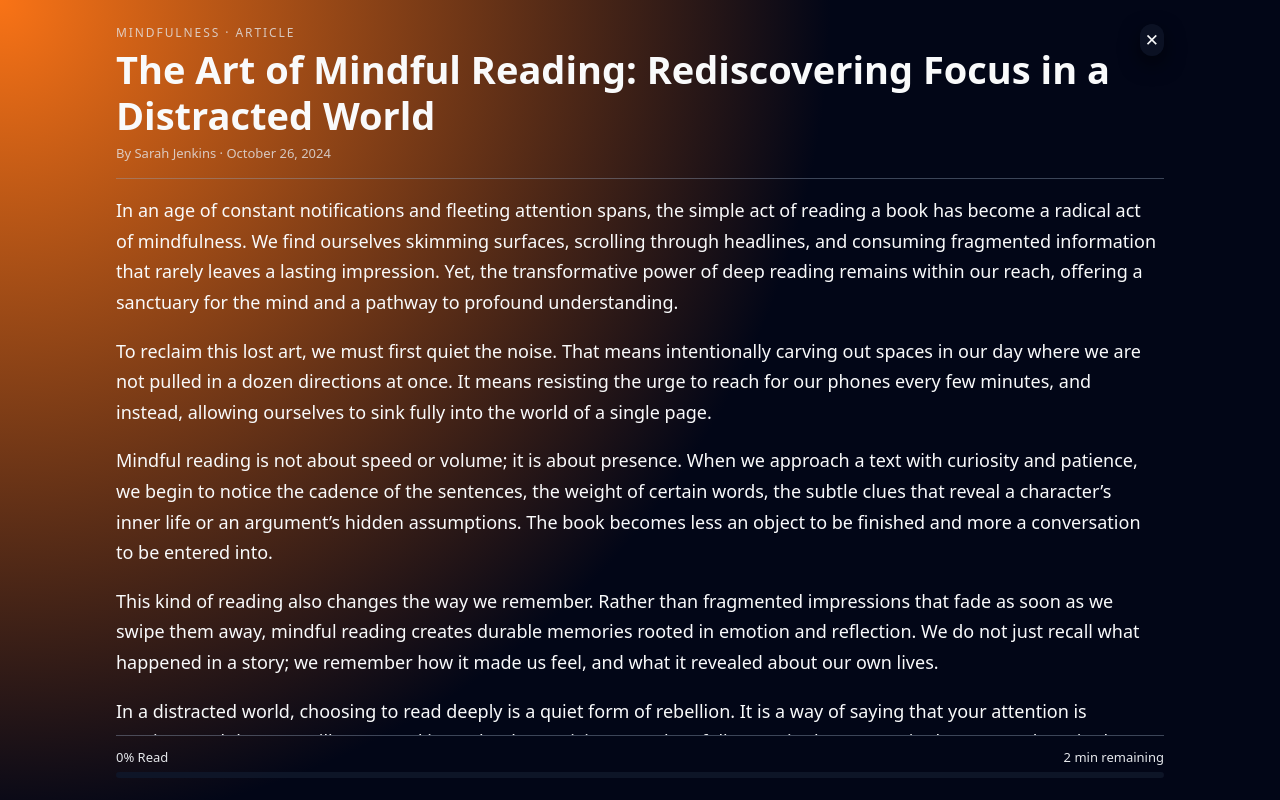
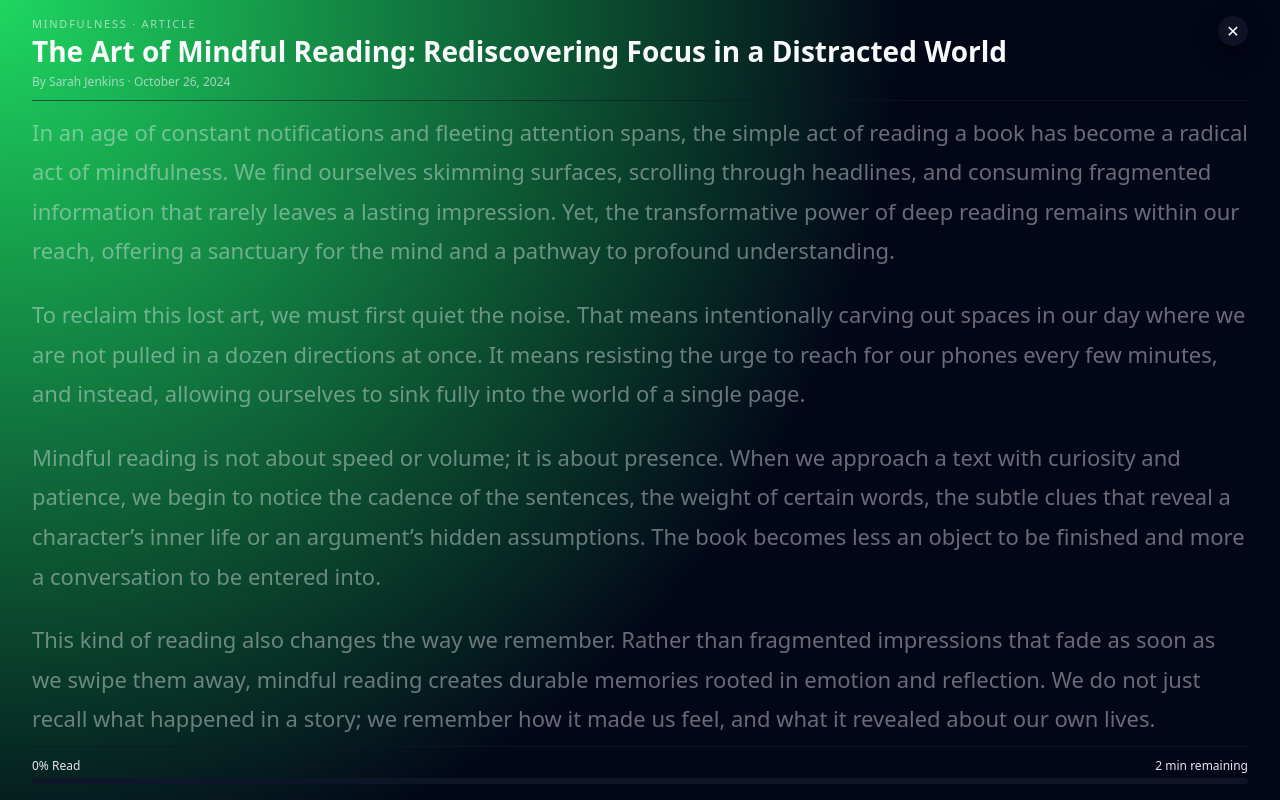
Before and after one commit to die-gooo/spoti-like-test, a plain HTML site: page index.html in a window 1280 px wide. Both pictures are taken after a click on the button "Leggi altro". Drawn offline with Linux system fonts and the light colour scheme.

Commit message:
Update style.css

```diff
--- a/style.css
+++ b/style.css
@@ -98,7 +98,7 @@ body {
 .reader-overlay {
   position: fixed;
   inset: 0;
-  background: radial-gradient(circle at top left, #f97316 0, #020617 55%);
+  background: radial-gradient(circle at top left, #1ed760 0, #020617 60%);
   z-index: 50;
   display: none; /* nascosto di default */
   justify-content: center;
@@ -111,64 +111,66 @@ body {
 
 .reader-shell {
   width: 100%;
-  max-width: 1080px;
+  max-width: none;           /* full width */
   margin: 0 auto;
   display: flex;
   flex-direction: column;
-  padding: 24px 16px 16px;
+  padding: 16px 32px 12px;   /* meno padding, stile player */
   color: #f9fafb;
-  height: 100vh; /* full height */
+  height: 100vh;             /* full height */
 }
+
+/* Header compatto */
 
 .reader-header {
   display: flex;
   justify-content: space-between;
   align-items: flex-start;
   gap: 16px;
-  padding-bottom: 16px;
-  border-bottom: 1px solid rgba(148, 163, 184, 0.4);
+  padding-bottom: 10px;
+  border-bottom: 1px solid rgba(15, 23, 42, 0.6);
 }
 
 .reader-tag {
-  font-size: 12px;
+  font-size: 11px;
   text-transform: uppercase;
   letter-spacing: 0.16em;
   color: #e5e7eb;
-  opacity: 0.8;
-  margin-bottom: 6px;
+  opacity: 0.7;
+  margin-bottom: 4px;
 }
 
 .reader-title {
-  font-size: clamp(28px, 4vw, 38px);
+  font-size: clamp(22px, 3vw, 28px); /* più piccolo, tipo barra Spotify */
   font-weight: 700;
   line-height: 1.2;
-  margin-bottom: 6px;
+  margin-bottom: 4px;
 }
 
 .reader-meta {
-  font-size: 13px;
+  font-size: 12px;
   color: #e5e7eb;
-  opacity: 0.8;
+  opacity: 0.7;
 }
 
 .reader-close {
   border: none;
-  background: rgba(15, 23, 42, 0.7);
-  width: 32px;
-  height: 32px;
+  background: rgba(15, 23, 42, 0.8);
+  width: 30px;
+  height: 30px;
   border-radius: 999px;
   color: #f9fafb;
   cursor: pointer;
   display: flex;
   align-items: center;
   justify-content: center;
-  font-size: 17px;
+  font-size: 16px;
   box-shadow: 0 8px 20px rgba(0, 0, 0, 0.6);
   transition: background 0.1s ease, transform 0.1s ease;
 }
 
 .reader-close:hover {
-  background: rgba(15, 23, 42, 0.9);
+  background: rgba(15, 23, 42, 1);
   transform: translateY(-1px);
 }
 
@@ -176,37 +178,57 @@ body {
   transform: translateY(1px);
 }
 
-/* Area scrollabile */
+/* Area scrollabile fullwidth, testo grande */
 
 .reader-content {
   flex: 1 1 auto;
-  margin-top: 16px;
-  padding-right: 8px;
+  margin-top: 12px;
+  padding-right: 0;
   overflow-y: auto;
   scroll-behavior: smooth;
+  -ms-overflow-style: none;  /* IE e Edge */
+  scrollbar-width: none;     /* Firefox */
 }
 
+/* Nascondi scrollbar (Chrome, Safari, ecc.) */
+.reader-content::-webkit-scrollbar {
+  display: none;
+}
+
+/* Testo grande e full width */
+
 .reader-content p {
-  font-size: 18px;
-  line-height: 1.7;
-  color: #f9fafb;
-  margin-bottom: 18px;
+  font-size: clamp(18px, 2.2vw, 22px);
+  line-height: 1.8;
+  color: #e5e7eb;
+  margin-bottom: 24px;
+  transition: color 0.25s ease, opacity 0.25s ease, transform 0.25s ease;
+  opacity: 0.45; /* paragrafi non attivi */
+}
+
+/* Paragrafo attivo evidenziato */
+
+.reader-content p.active {
+  opacity: 1;
+  color: #ffffff;
+  transform: scale(1.02);
+  text-shadow: 0 0 18px rgba(0, 0, 0, 0.6);
 }
 
 /* Footer "Spotify-like" */
 
 .reader-footer {
-  padding-top: 12px;
-  padding-bottom: 6px;
-  border-top: 1px solid rgba(148, 163, 184, 0.4);
+  padding-top: 10px;
+  padding-bottom: 4px;
+  border-top: 1px solid rgba(15, 23, 42, 0.7);
 }
 
 .reader-progress-row {
   display: flex;
   justify-content: space-between;
-  font-size: 13px;
+  font-size: 12px;
   color: #e5e7eb;
-  margin-bottom: 6px;
+  margin-bottom: 4px;
 }
 
 .reader-progress-track {
@@ -225,17 +247,17 @@ body {
   height: 100%;
   width: 0%;
   border-radius: 999px;
-  background: #f97316;
+  background: #1ed760; /* verde Spotify-ish */
 }
 
 /* Responsive */
 
 @media (max-width: 640px) {
   .reader-shell {
-    padding: 16px 14px 10px;
+    padding: 14px 16px 10px;
   }
 
   .reader-content p {
-    font-size: 16px;
+    font-size: 18px;
   }
 }
```
